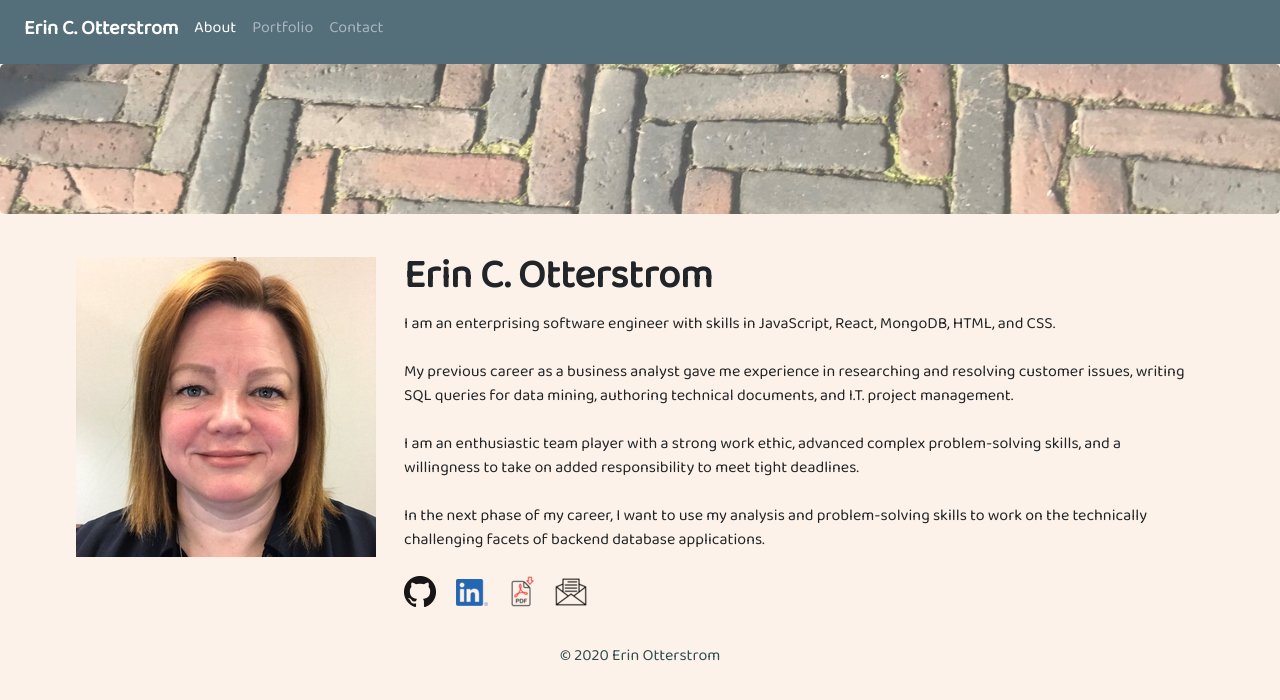
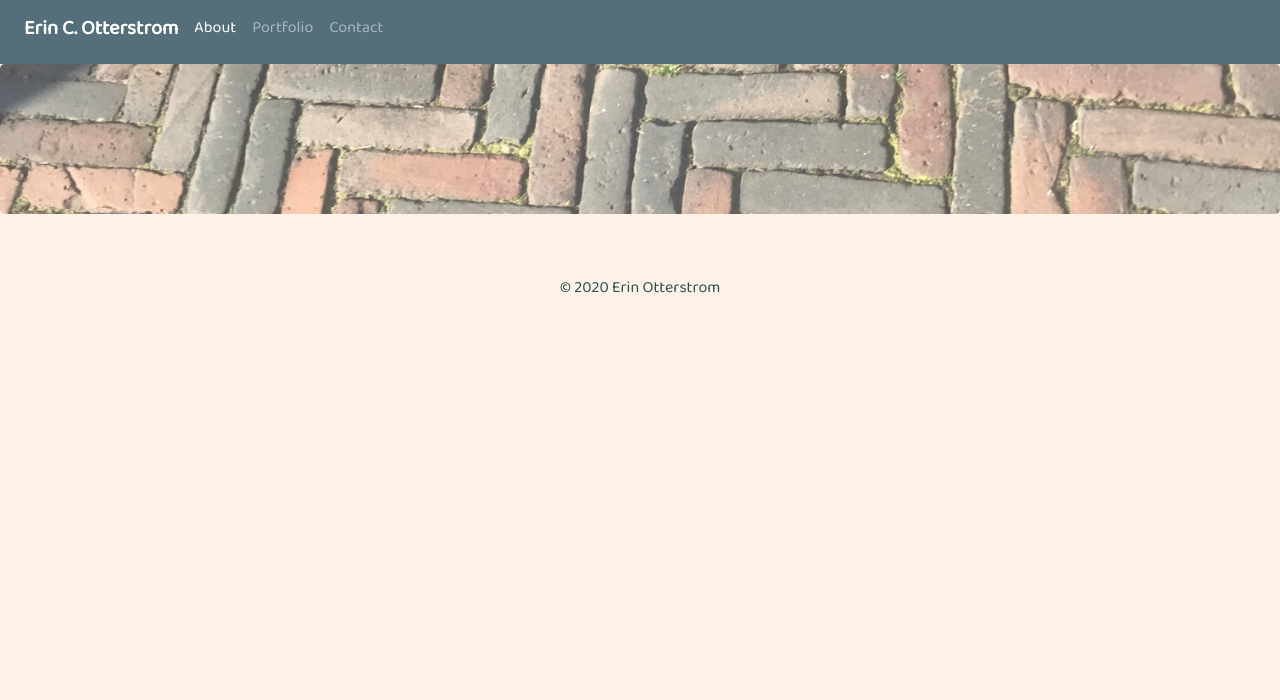
Before and after one commit to ECOtterstrom/react_portfolio, a React (Create React App) app: page / in a window 1280 px wide. Shown: the top 700 px of the page. Built offline with nearby package versions, Linux system fonts and the light colour scheme; a web font is replaced by a local one.

Commit message:
routing again

```diff
--- a/src/App.js
+++ b/src/App.js
@@ -33,7 +33,7 @@
       <Nav />
       <Jumbotron />
       <Switch>
-      <Route exact path="/" component={Home} />
+      <Route exact path="/react_portfolio" component={Home} />
       <Route exact path="/Projects" component={Projects} />
       <Route exact path="/Contact" component={Contact} />
       <Route exact path="/NoMatch" component={NoMatch} />
```
